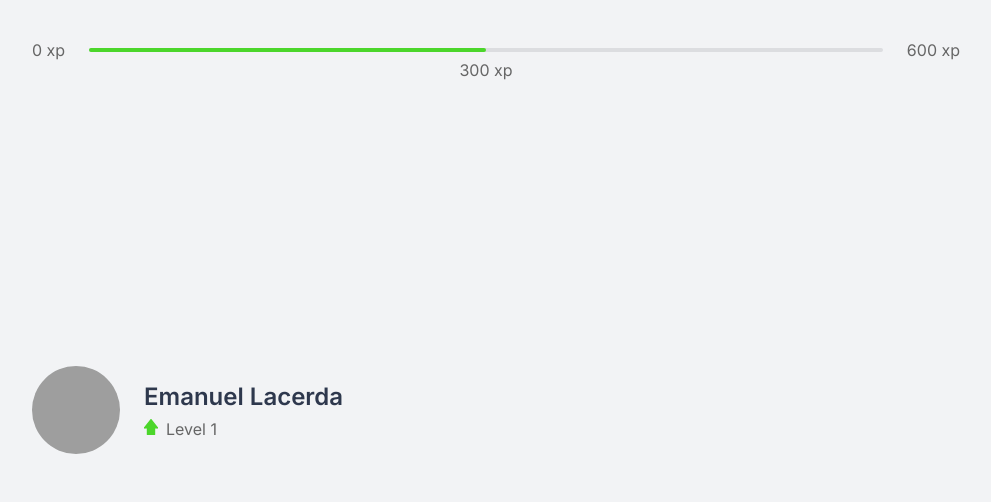
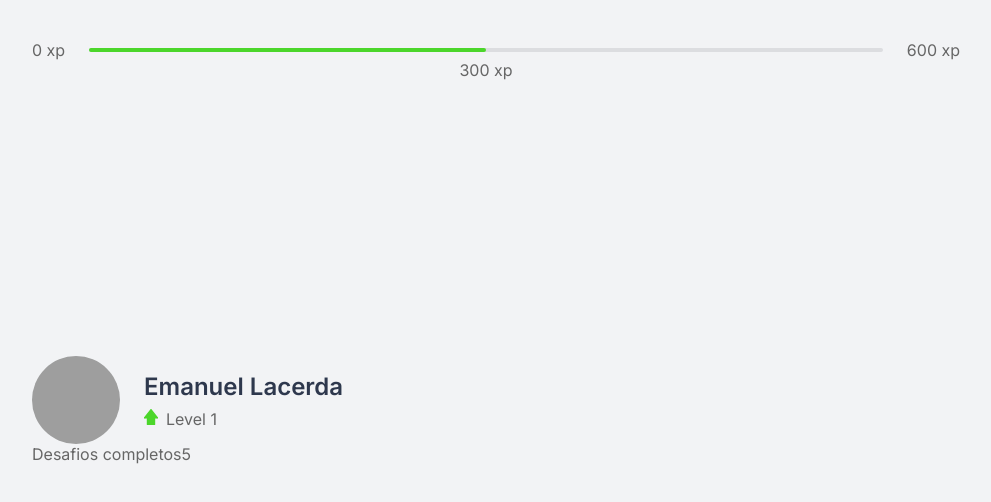
Before and after one commit to EmanuelLacerda/povi, a Next.js app: page / in a window 1280 px wide. Shown: the top 502 px of the page, without its empty margins (144-1135 px from the left). Built offline with nearby package versions, Linux system fonts and the light colour scheme; grey boxes are pictures that could not be loaded.

Commit message:
feat: Adds completed challenges bar.

```diff
--- /dev/null
+++ b/src/components/CompletedChallenges.tsx
@@ -0,0 +1,8 @@
+export function CompletedChallenges(){
+	return (
+		<div>
+			<span>Desafios completos</span>
+			<span>5</span>
+		</div>
+	);
+}
--- a/src/pages/index.tsx
+++ b/src/pages/index.tsx
@@ -1,6 +1,7 @@
 import styles from '../styles/pages/Home.module.css'
 import { ExperienceBar } from '../components/ExperienceBar'
 import { Profile } from '../components/Profile'
+import { CompletedChallenges } from '../components/CompletedChallenges'
 
 export default function Home() {
   return (
@@ -10,6 +11,7 @@ export default function Home() {
       <section>
       	<div>
       		<Profile />
+          <CompletedChallenges />
       	</div>
       	<div>
 
```
